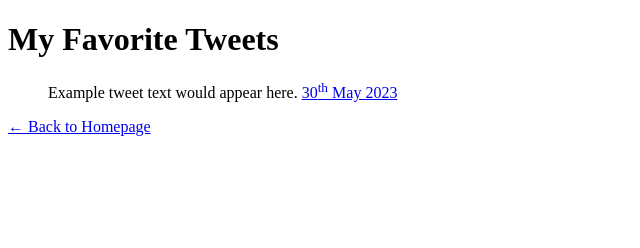
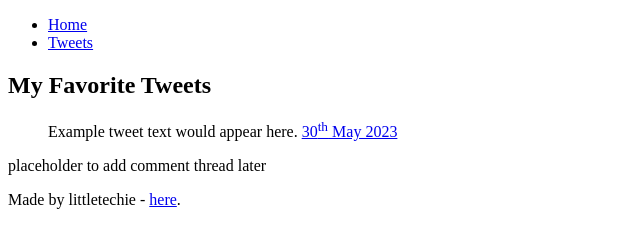
Before and after one commit to Olivier0324/My_First_Portfolio, a plain HTML site: page html_basic/tweets.html in a window 1280 px wide. Shown: the whole page, without its empty margins (0-640 px from the left). Drawn offline with Linux system fonts and the light colour scheme.

Commit message:
feat: Modified both  index.html and tweets.html

```diff
--- a/html_basic/tweets.html
+++ b/html_basic/tweets.html
@@ -1,4 +1,3 @@
-
 <!DOCTYPE html>
 <html lang="en">
 
@@ -8,17 +7,31 @@
 </head>
 
 <body>
-    <h1>My Favorite Tweets</h1>
+    <header>
+        <ul>
+            <li><a href="index.html">Home</a></li>
+            <li><a href="tweets.html">Tweets</a></li>
+        </ul>
+    </header>
 
-    <!-- Embedded Tweet -->
-    <blockquote class="twitter-tweet">
-        <p lang="en" dir="ltr">Example tweet text would appear here.
-            <a href="https://x.com/TechiesDev24/status/1920095326414815546">30<sup>th</sup> May 2023</a>
-        </p>
-    </blockquote>
+    <main>
+        <article>
+            <h1>My Favorite Tweets</h1>
 
-    <!-- Link back to homepage -->
-    <p><a href="index.html">← Back to Homepage</a></p>
+            <blockquote class="twitter-tweet">
+                <p lang="en" dir="ltr">Example tweet text would appear here.
+                    <a href="https://x.com/TechiesDev24/status/1920095326414815546">30<sup>th</sup> May 2023</a> </p>
+                    </blockquote>
+        </article>
+
+        <aside>
+            <p>placeholder to add comment thread later</p>
+        </aside>
+        </main>
+
+    <footer>
+        <p>Made by littletechie - <a href="https://github.com/Olvier0324" target="_blank">here</a>.</p>
+    </footer>
 </body>
 
 </html>
```
Also changed, not shown: html_basic/index.html (+18 -2 lines).
